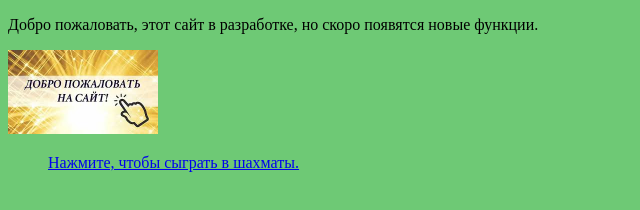
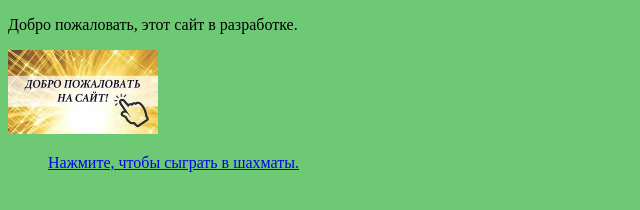
Before and after one commit to Sozdatel1/Sozdatel1.github.io, a plain HTML site: page index.html in a window 1280 px wide. Shown: the whole page, without its empty margins (0-640 px from the left). Drawn offline with Linux system fonts and the light colour scheme.

Commit message:
Update index.html

```diff
--- a/index.html
+++ b/index.html
@@ -6,7 +6,7 @@
     <title>Мой сайт</title>
     <link rel="stylesheet" href="styles/main.css">
 </head>
-<p>Добро пожаловать, этот сайт в разработке, но скоро появятся новые функции.</p>
+<p>Добро пожаловать, этот сайт в разработке.</p>
 
 <body>
     <img src="img/welcome.jfif" alt="ошибка загрузки" width="150">
```
